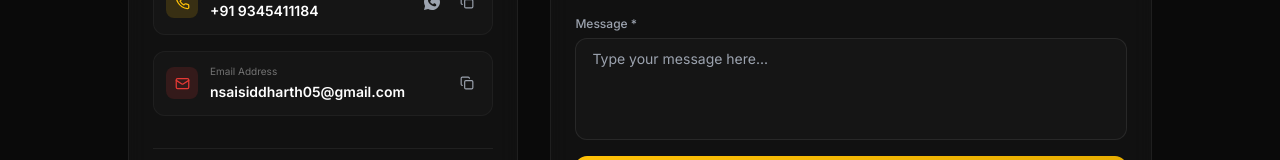
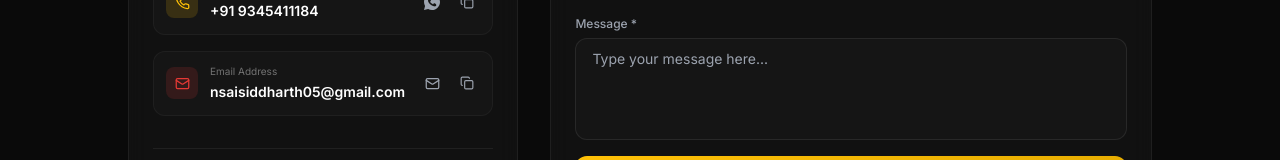
Before and after one commit to Saisidd05/Resume, a Next.js app: page /contact in a window 1280 px wide. Shown: the part 533-693 px from the top of the page. Built offline with nearby package versions, Linux system fonts and the light colour scheme.

Commit message:
feat: add direct email compose icon button next to email row

```diff
--- a/app/contact/page.tsx
+++ b/app/contact/page.tsx
@@ -168,6 +168,15 @@ export default function ContactPage() {
                         </a>
                       </div>
                     </div>
+                    <div className="flex items-center gap-2">
+                      {/* Send Email */}
+                      <a
+                        href={`mailto:${contactInfo.email}`}
+                        className="p-1.5 rounded-lg transition-colors hover:bg-[rgba(229,57,53,0.12)] text-gray-400 hover:text-[#E53935] flex items-center justify-center"
+                        title="Send Email"
+                      >
+                        <Mail size={15} />
+                      </a>
                       <button
                         onClick={() => handleCopy(contactInfo.email, 'Email')}
                         className="p-1.5 rounded-lg transition-colors hover:bg-[rgba(255,255,255,0.05)] text-gray-400 hover:text-white"
@@ -175,6 +184,7 @@ export default function ContactPage() {
                       >
                         {copiedField === 'Email' ? <Check size={14} className="text-green-500" /> : <Copy size={14} />}
                       </button>
+                    </div>
                   </div>
                 </div>
               </div>
```
Lines whose indentation alone changed are shown as unchanged.
